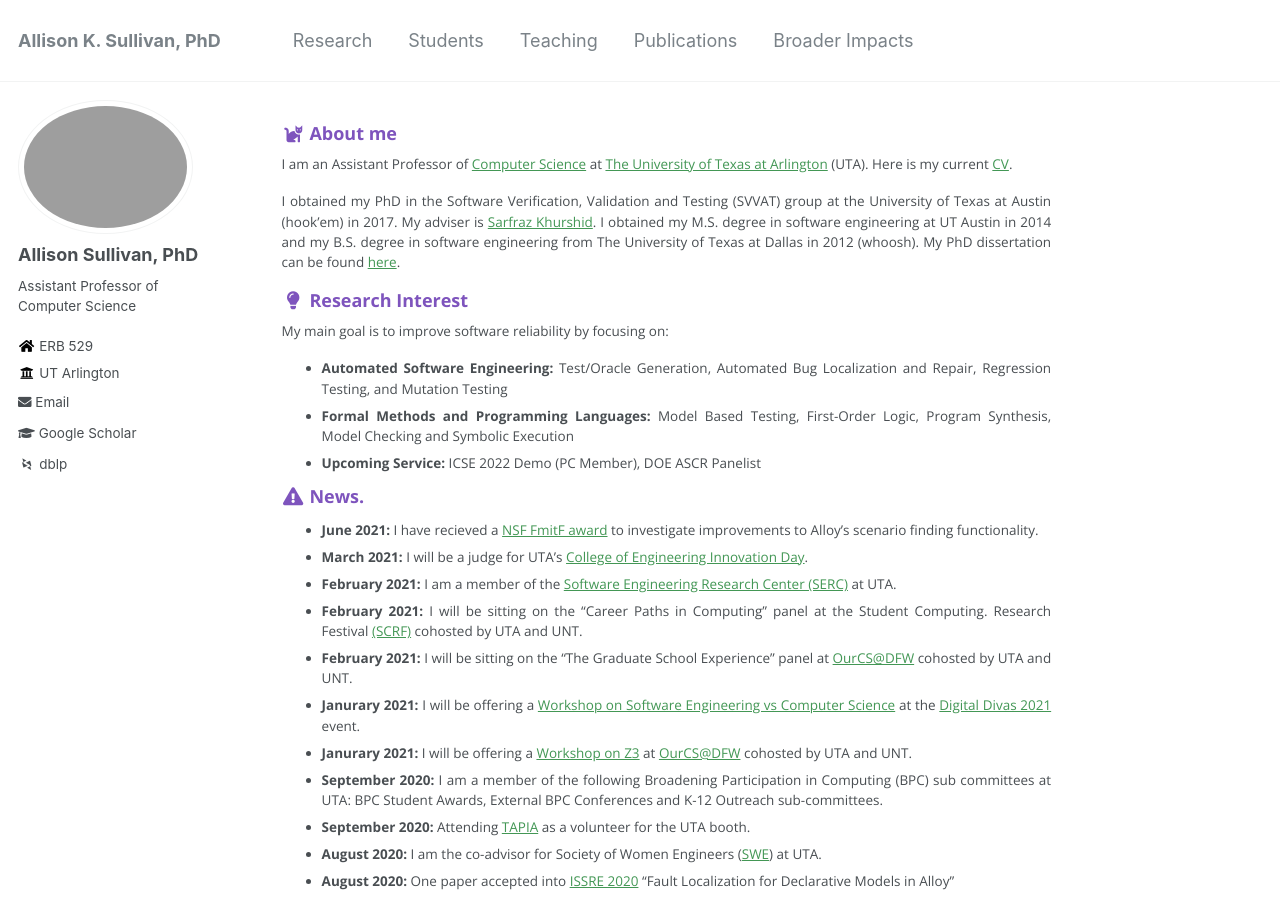
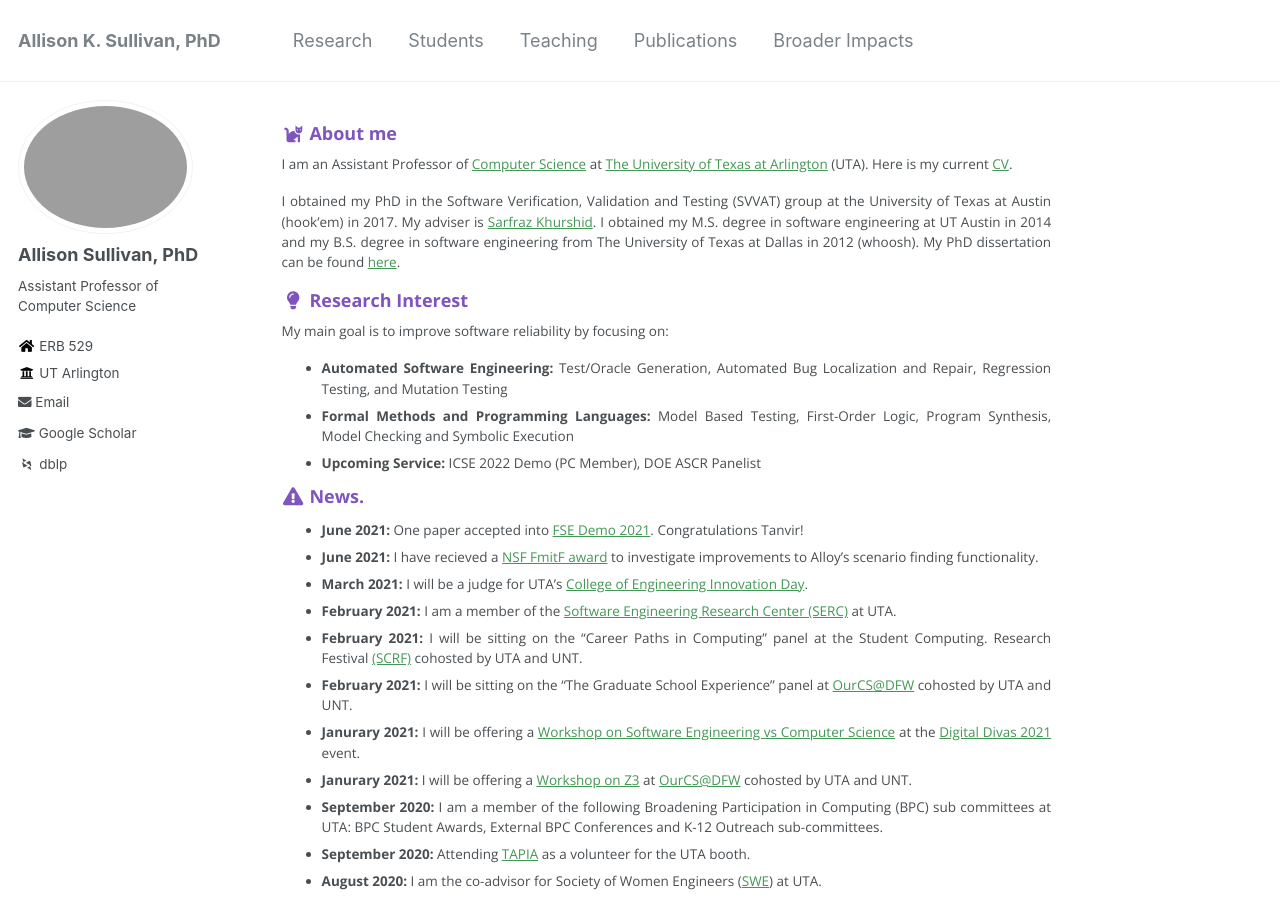
Before and after one commit to Allisonius/allisonius.github.io, a Jekyll site: the page built from _pages/about.md, in a window 1280 px wide and 900 px high. Built offline with Jekyll 4.4.1, drawn with Linux system fonts in a browser that asks for light colours; some web fonts are replaced.

Commit message:
Update about.md

```diff
--- a/_pages/about.md
+++ b/_pages/about.md
@@ -24,6 +24,7 @@ Checking and Symbolic Execution
 
 
 ### <i class="fa fa-fw fa-exclamation-triangle" aria-hidden="true"></i> News.
+* **June 2021:** One paper accepted into [FSE Demo 2021](https://2021.esec-fse.org/track/fse-2021-demonstrations). Congratulations Tanvir!
 * **June 2021:** I have recieved a [NSF FmitF award](https://www.nsf.gov/awardsearch/showAward?AWD_ID=2123341&HistoricalAwards=false) to investigate improvements to Alloy's scenario finding functionality.
 * **March 2021:** I will be a judge for UTA's [College of Engineering Innovation Day](https://www.uta.edu/academics/schools-colleges/engineering/students/innovation-day/).
 * **February 2021:** I am a member of the [Software Engineering Research Center (SERC)](https://se-research-center.uta.edu/) at UTA.
```
